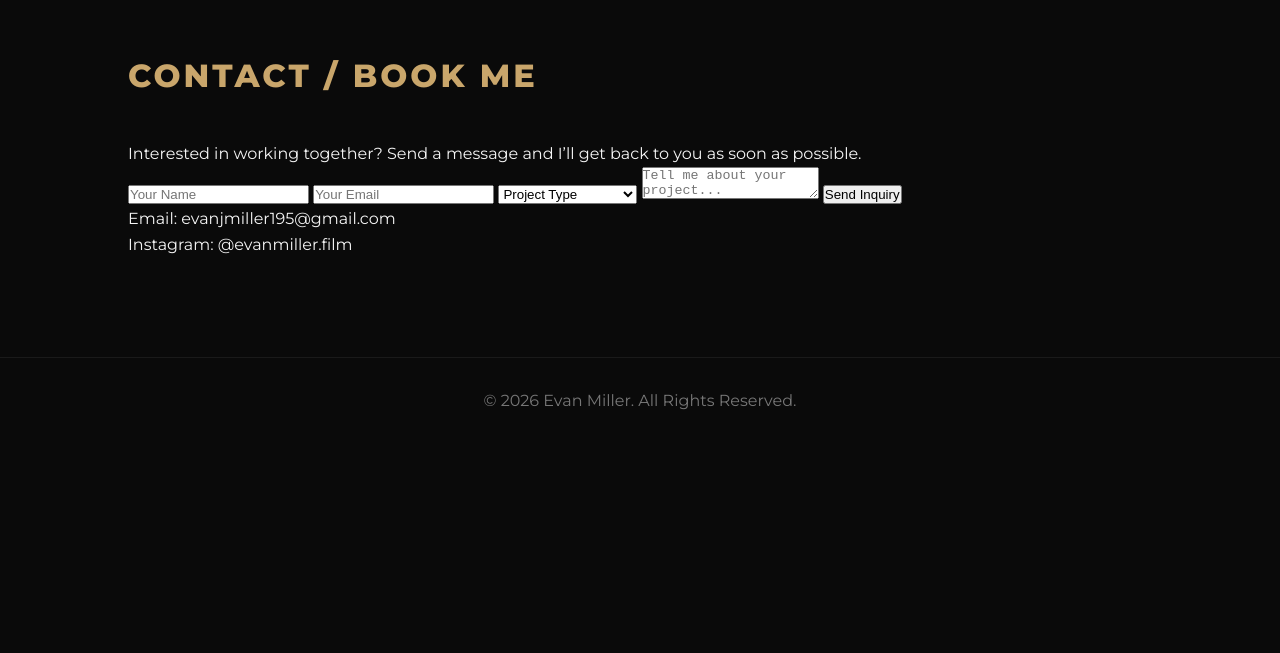
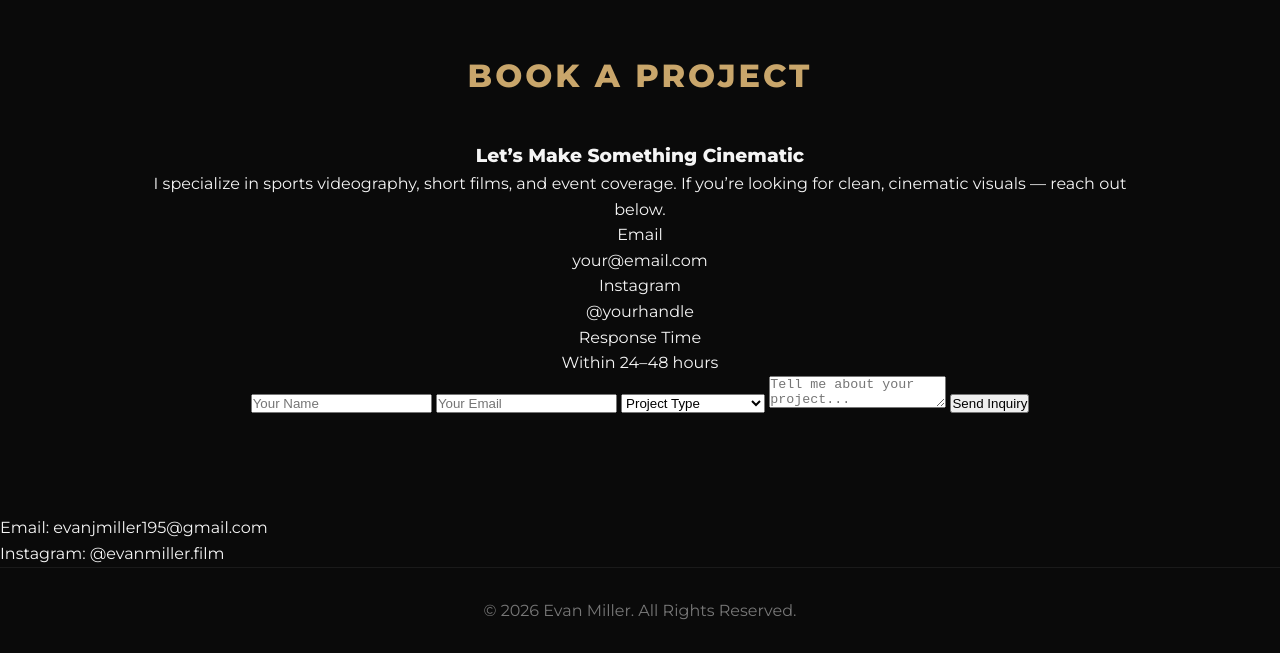
Before and after one commit to evanmillerfilm/evanmillerfilm.github.io, a plain HTML site: page index.html in a window 1280 px wide. Shown: the part 2263-2916 px from the top of the page. Before the commit the page ends 2707 px from the top, so only its background shows below. Drawn offline with Linux system fonts and the light colour scheme.

Commit message:
Update index.html

```diff
--- a/index.html
+++ b/index.html
@@ -336,16 +336,43 @@ footer{
     </div>
 </section>
 
-<section id="contact">
-    <h2 class="section-title">Contact / Book Me</h2>
+<section id="contact" class="contact">
 
-    <div class="contact-wrapper">
+    <h2 class="section-title">Book a Project</h2>
 
-        <p class="contact-text">
-            Interested in working together? Send a message and I’ll get back to you as soon as possible.
-        </p>
+    <div class="contact-grid">
 
-        <form action="https://formspree.io/f/YOUR_FORM_ID" method="POST" class="contact-form">
+        <!-- LEFT INFO PANEL -->
+        <div class="contact-info">
+
+            <h3>Let’s Make Something Cinematic</h3>
+
+            <p class="contact-subtext">
+                I specialize in sports videography, short films, and event coverage.
+                If you’re looking for clean, cinematic visuals — reach out below.
+            </p>
+
+            <div class="info-block">
+                <p class="label">Email</p>
+                <p class="value">your@email.com</p>
+            </div>
+
+            <div class="info-block">
+                <p class="label">Instagram</p>
+                <p class="value">@yourhandle</p>
+            </div>
+
+            <div class="info-block">
+                <p class="label">Response Time</p>
+                <p class="value">Within 24–48 hours</p>
+            </div>
+
+        </div>
+
+        <!-- RIGHT FORM PANEL -->
+        <form class="contact-form"
+              action="https://formspree.io/f/YOUR_FORM_ID"
+              method="POST">
 
             <input type="text" name="name" placeholder="Your Name" required>
 
@@ -354,14 +381,21 @@ footer{
             <select name="project-type" required>
                 <option value="">Project Type</option>
                 <option value="sports">Sports Videography</option>
+                <option value="short-film">Short Film</option>
                 <option value="event">Event Coverage</option>
-                <option value="short-film">Short Film</option>
+                <option value="commercial">Commercial / Promo</option>
                 <option value="other">Other</option>
             </select>
 
             <textarea name="message" placeholder="Tell me about your project..." required></textarea>
 
             <button type="submit">Send Inquiry</button>
+
+        </form>
+
+    </div>
+
+</section>
 
         </form>
 
```
